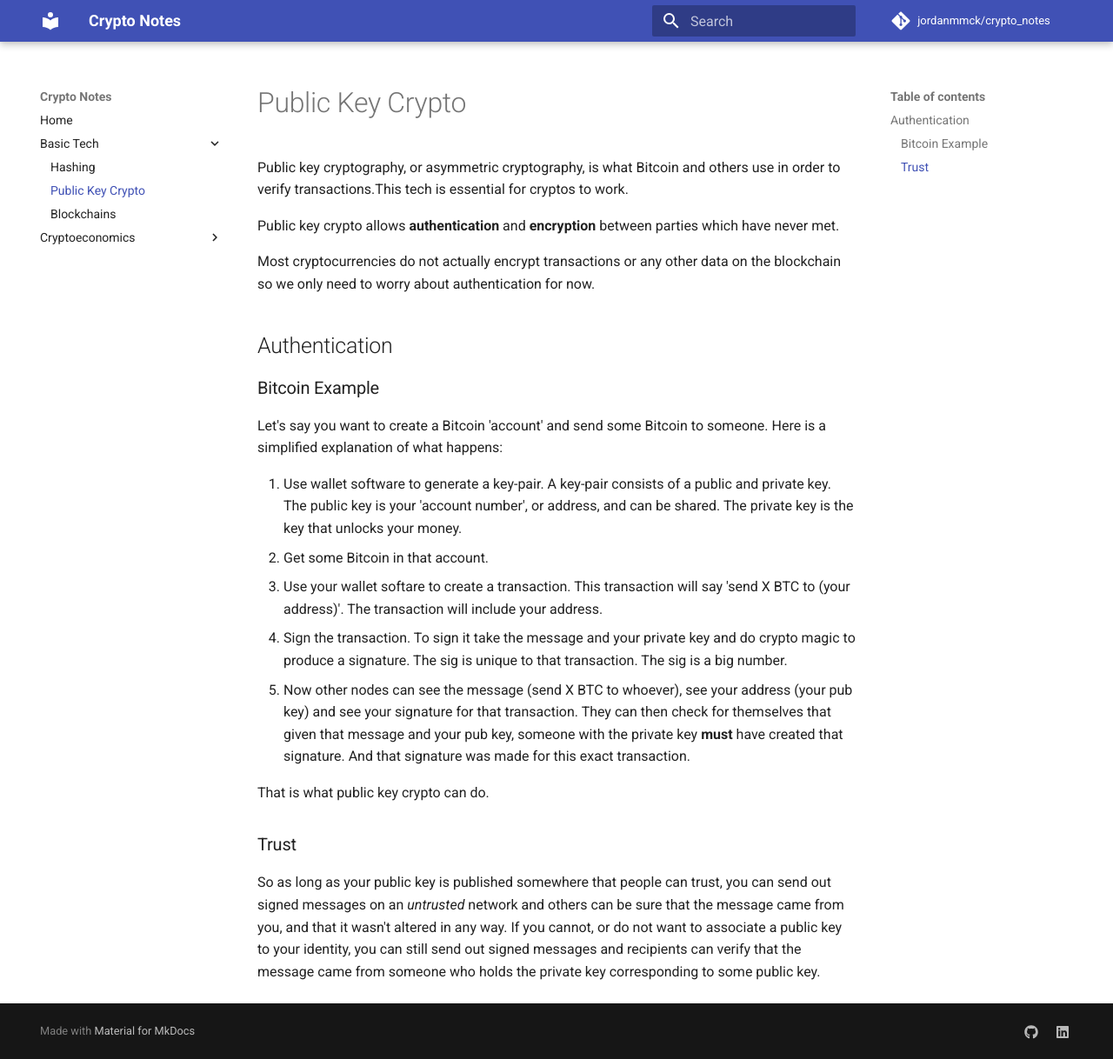
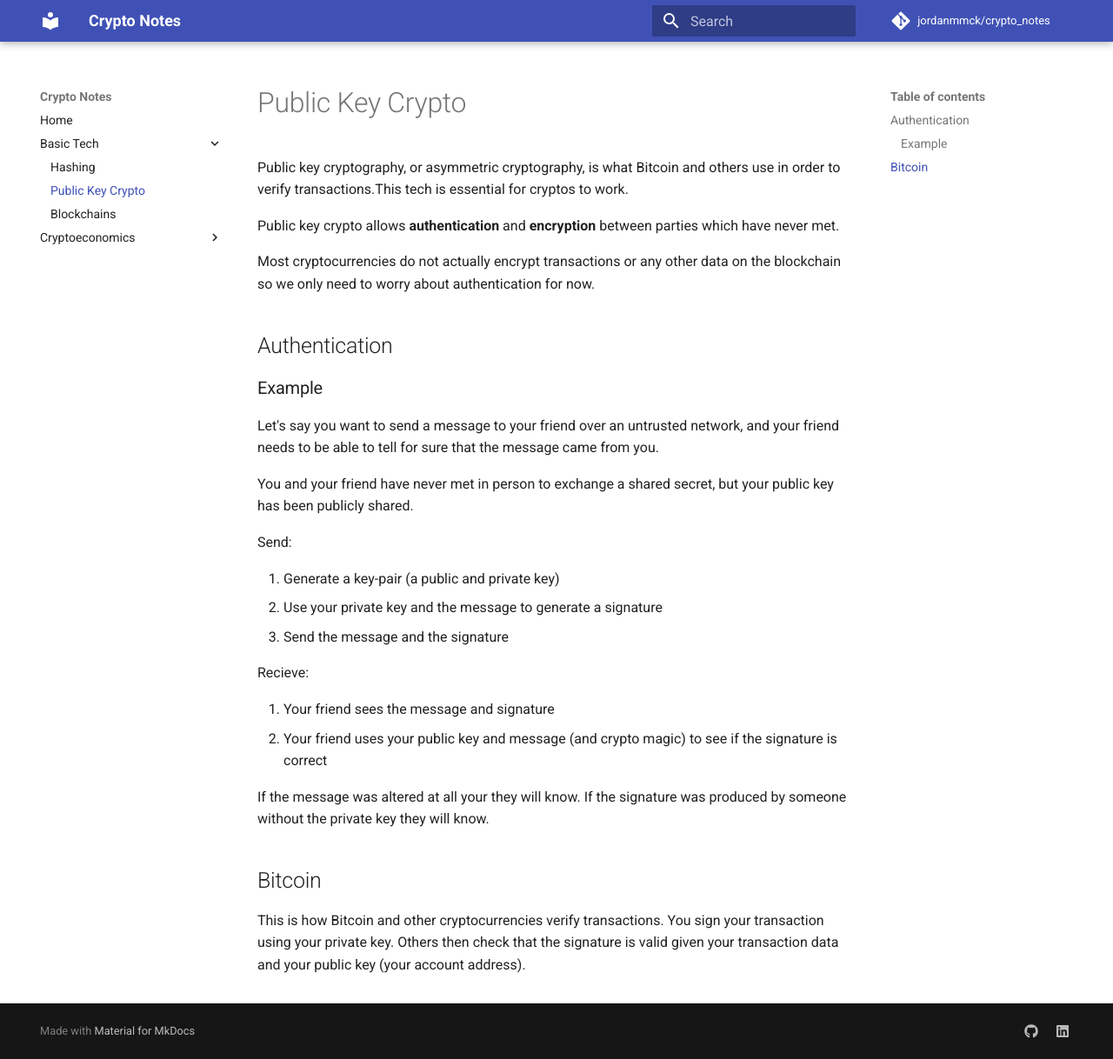
Before and after one commit to brianorwhatever/blockchain, an MkDocs documentation site: the page built from Notes/basic_tech/pubkey.md, in a window 1280 px wide and 1218 px high. Shown: the whole window at 87% size. Built offline with MkDocs 1.6.1 and Material for MkDocs 9.7.7, drawn with Linux system fonts in a browser that asks for light colours; comment, search, counter and statistics services are not loaded; old or Windows-style settings are respelled for this version of MkDocs.

Commit message:
done pubkey

```diff
--- a/Notes/basic_tech/pubkey.md
+++ b/Notes/basic_tech/pubkey.md
@@ -6,17 +6,23 @@
 
 ## Authentication
 
-### Bitcoin Example
-Let's say you want to create a Bitcoin 'account' and send some Bitcoin to someone. Here is a simplified explanation of what happens:
+### Example
+Let's say you want to send a message to your friend over an untrusted network, and your friend needs to be able to tell for sure that the message came from you.
 
-1. Use wallet software to generate a key-pair. A key-pair consists of a public and private key. The public key is your 'account number', or address, and can be shared. The private key is the key that unlocks your money.
-2. Get some Bitcoin in that account.
-3. Use your wallet softare to create a transaction. This transaction will say 'send X BTC to (your address)'. The transaction will include your address.
-4. Sign the transaction. To sign it take the message and your private key and do crypto magic to produce a signature. The sig is unique to that transaction. The sig is a big number.
-5. Now other nodes can see the message (send X BTC to whoever), see your address (your pub key) and see your signature for that transaction. They can then check for themselves that given that message and your pub key, someone with the private key **must** have created that signature. And that signature was made for this exact transaction.
+You and your friend have never met in person to exchange a shared secret, but your public key has been publicly shared.
 
-That is what public key crypto can do.
+Send:
 
-### Trust
+1. Generate a key-pair (a public and private key)
+2. Use your private key and the message to generate a signature
+3. Send the message and the signature
 
-So as long as your public key is published somewhere that people can trust, you can send out signed messages on an *untrusted* network and others can be sure that the message came from you, and that it wasn't altered in any way. If you cannot, or do not want to associate a public key to your identity, you can still send out signed messages and recipients can verify that the message came from someone who holds the private key corresponding to some public key.
+Recieve:
+
+1. Your friend sees the message and signature
+2. Your friend uses your public key and message (and crypto magic) to see if the signature is correct
+
+If the message was altered at all your they will know. If the signature was produced by someone without the private key they will know.
+
+## Bitcoin
+This is how Bitcoin and other cryptocurrencies verify transactions. You sign your transaction using your private key. Others then check that the signature is valid given your transaction data and your public key (your account address).
```
